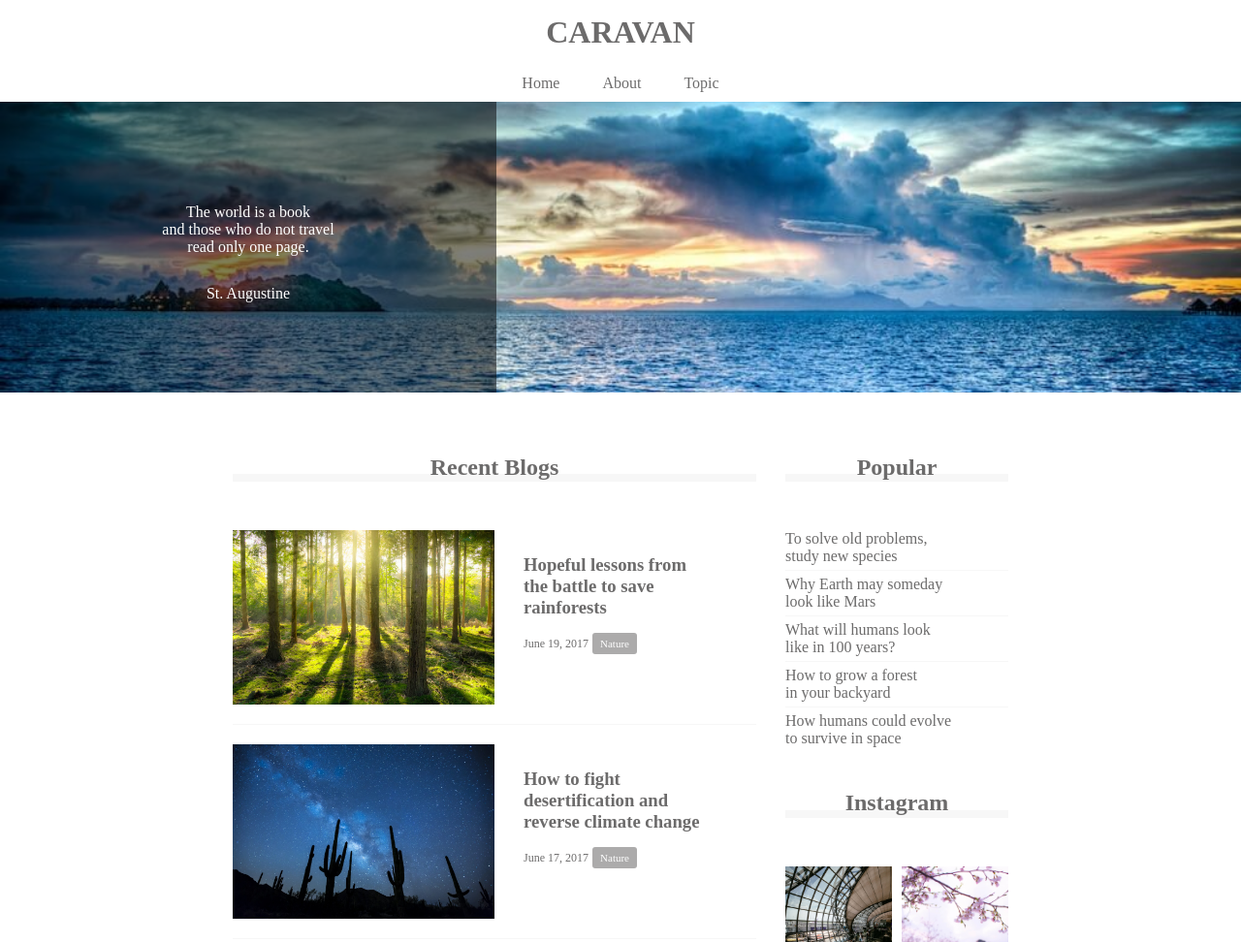
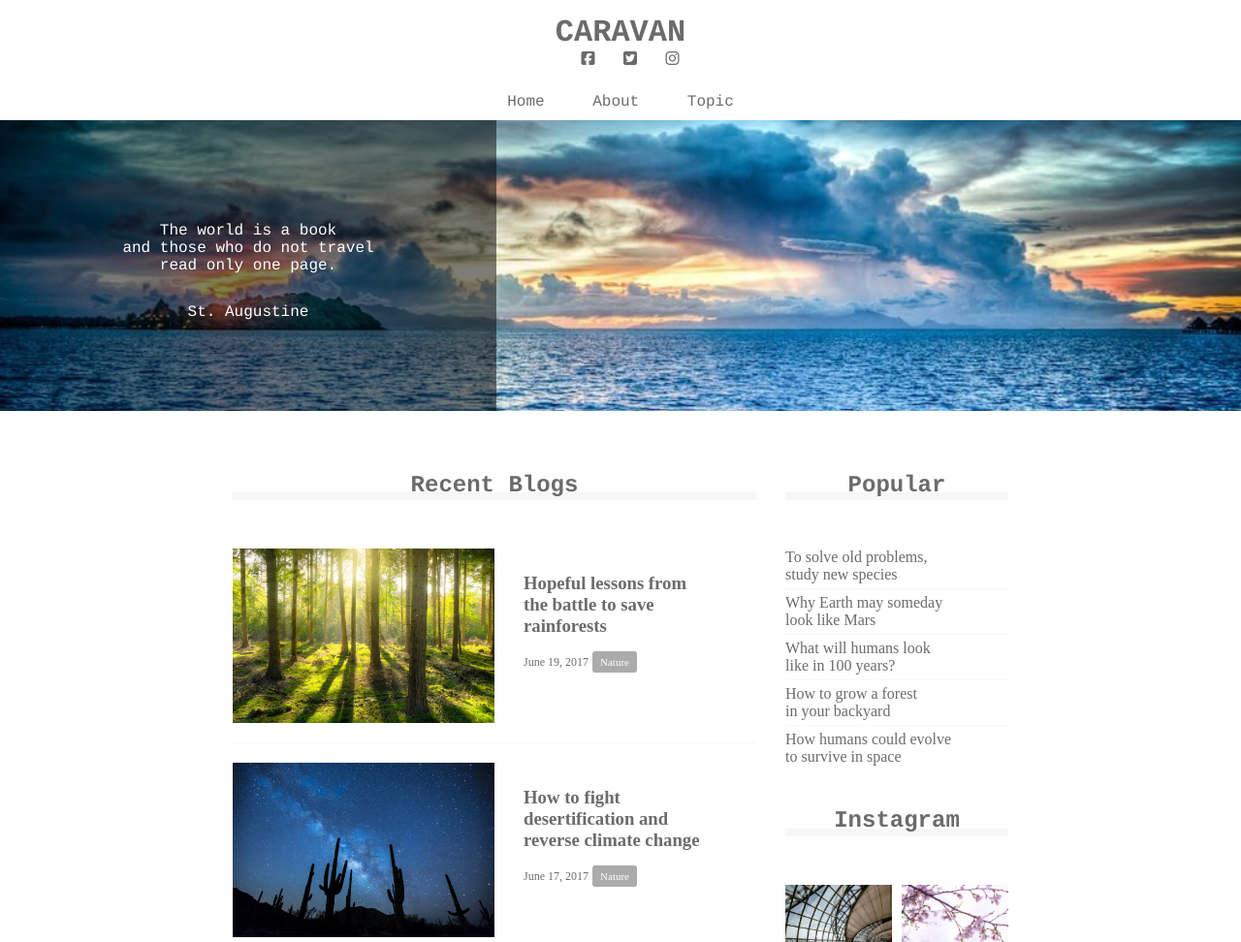
Before and after one commit to 0611NASKA/webcamp, a plain HTML site: page caravan(html)/index.html in a window 1280 px wide. Shown: the top 972 px of the page at 97% size. Drawn offline with Linux system fonts and the light colour scheme.

Commit message:
html9章終了

```diff
--- a/caravan(html)/index.html
+++ b/caravan(html)/index.html
@@ -2,6 +2,10 @@
 <html lang="ja">
   <head>
     <meta charset="UTF-8" />
+    <!-- FontAwesomeの読み込み -->
+
+    <script src="https://kit.fontawesome.com/059864e81b.js" crossorigin="anonymous"></script>
+
     <!-- CSSファイルの読み込み -->
     <link rel="stylesheet" href="style.css" />
     <title>CARAVAN</title>
@@ -15,7 +19,13 @@
         CARAVAN
       </h1>
 
-      <div class="social"></div>
+      <div class="social">
+
+        <i class="fab fa-facebook-square"></i>
+        <i class="fab fa-twitter-square"></i>
+        <i class="fab fa-instagram"></i>
+
+      </div>
 
     </header>
 
--- a/caravan(html)/style.css
+++ b/caravan(html)/style.css
@@ -10,11 +10,20 @@
     text-decoration: none;
   }
 
+  header, nav, h2, .main-visual, footer {
+    font-family: Chalkduster, "Bradley Hand", Courier, "Segoe Print", sans-serif;
+  }
+
   header {
     width: 90%; /* 横幅90% */
     padding: 15px 0;
     margin: 0 auto;
     text-align: center;
+  }
+
+  .social i {
+    display: inline-block;
+    margin-left: 20px;
   }
 
   header .heading {
```
